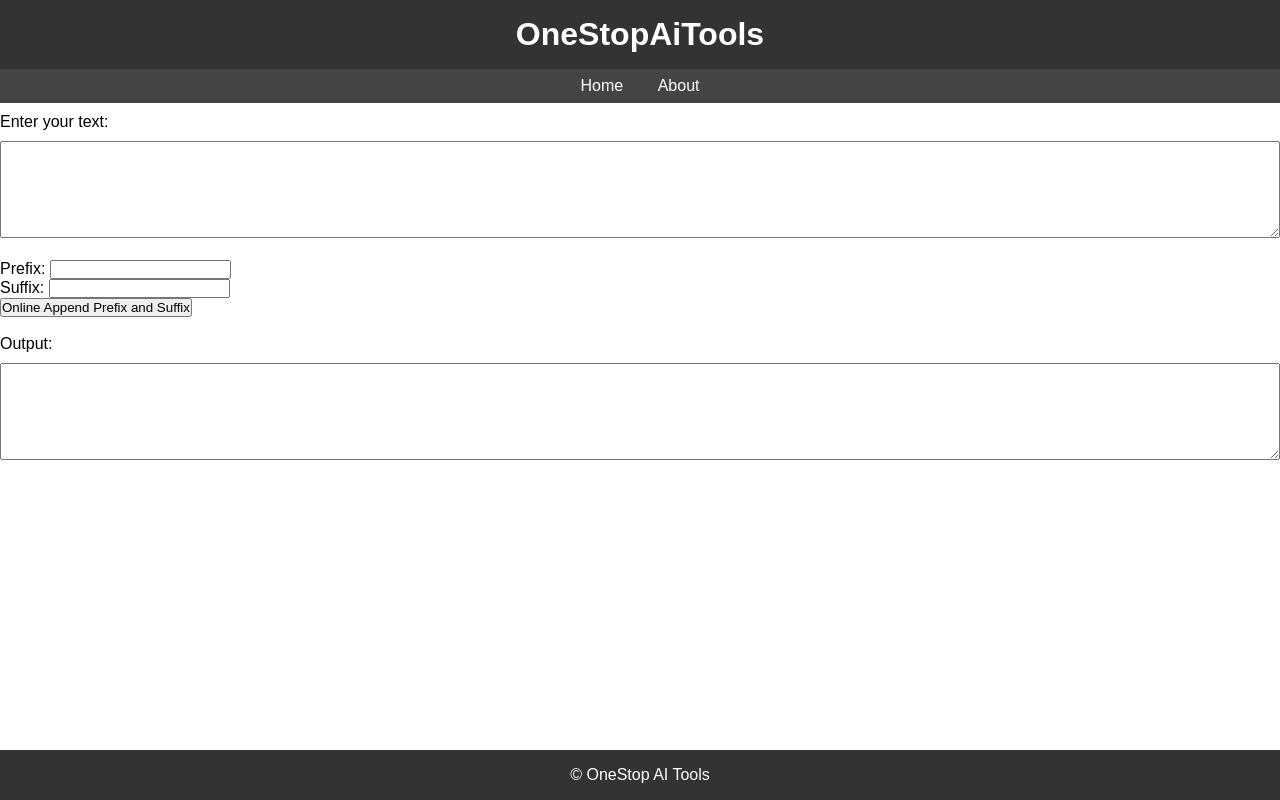
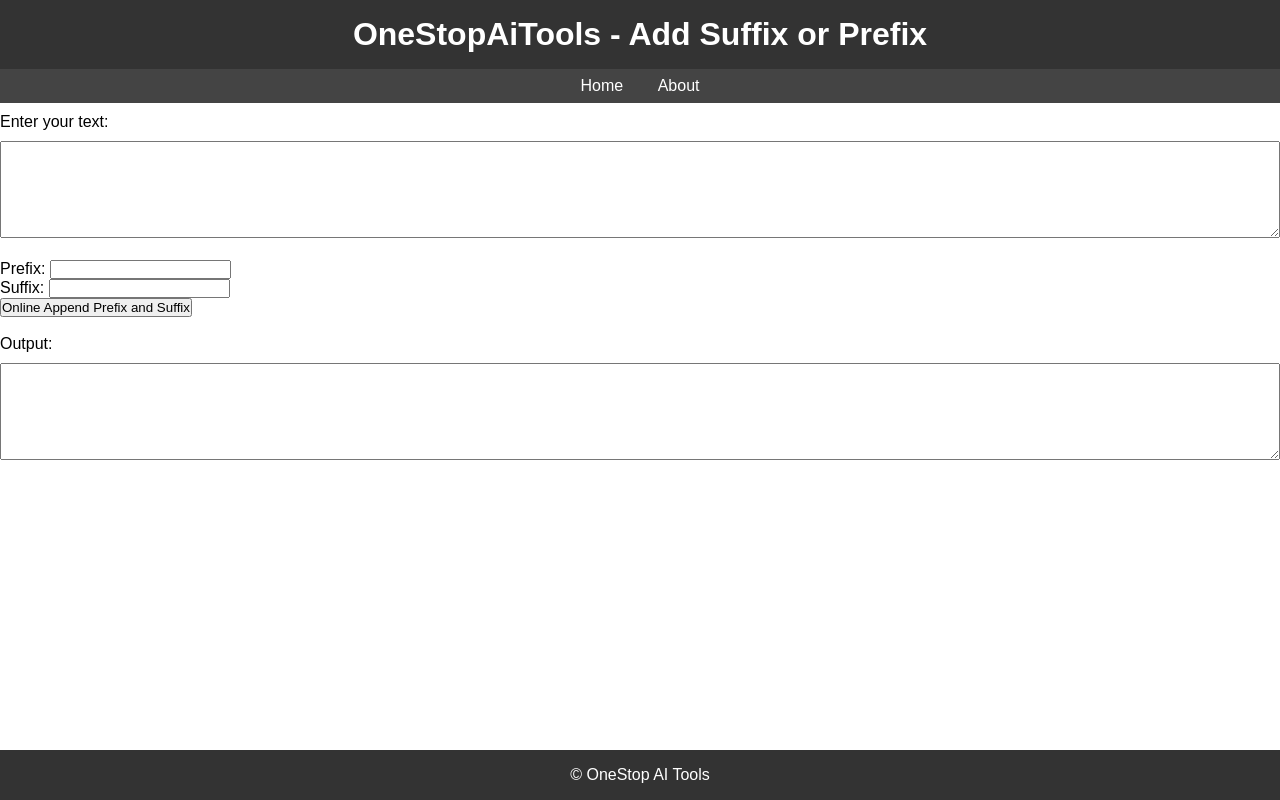
Before and after one commit to kumar1shailesh/onestop-ai-tools, a plain HTML site: page online-add-suffix-prefix.html in a window 1280 px wide. Drawn offline with nearby package versions, Linux system fonts and the light colour scheme.

Commit message:
Update online-add-suffix-prefix.html

```diff
--- a/online-add-suffix-prefix.html
+++ b/online-add-suffix-prefix.html
@@ -6,6 +6,8 @@
     <meta name="viewport" content="width=device-width, initial-scale=1.0">
     <meta property="og:title" content="OneStop AI Tools" class="seo-meta-tag" />
 	<meta property="og:description" content="online add suffix prefix" class="seo-meta-tag" />
+    <meta name="description" content="If you want to quickly add suffix or prefix to a bunch of keywords, try this Prefix Suffix Generator." />
+<meta name="keywords" content="prefix suffix generator, prefix generator, suffix generator, prefix suffix" />
     <title>OneStopAiTools</title>
     <script src="https://ajax.googleapis.com/ajax/libs/jquery/3.7.1/jquery.min.js"></script>
   <style>
@@ -74,7 +76,7 @@
 <body>
 
     <header>
-        <h1>OneStopAiTools</h1>
+        <h1>OneStopAiTools - Add Suffix or Prefix</h1>
     </header>
 
     <nav>
```
